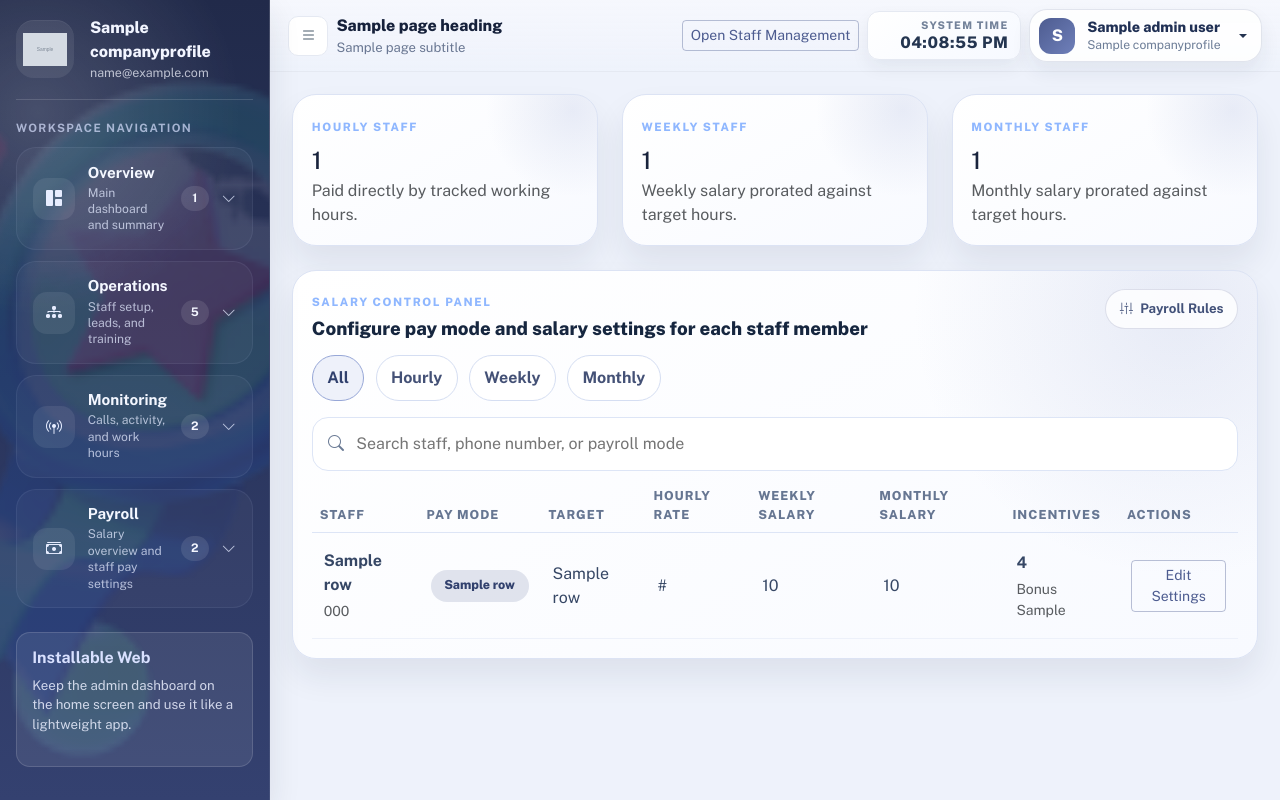
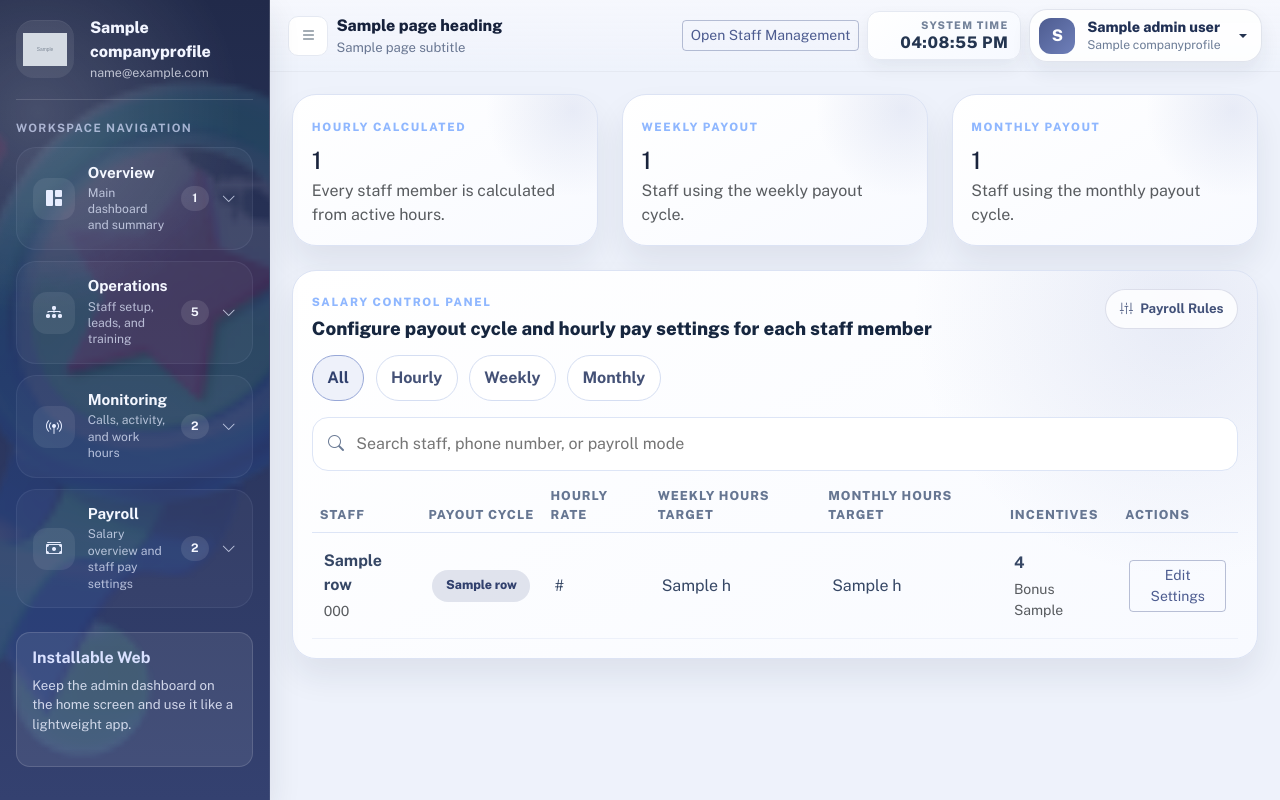
Before and after one commit to blesson7777/HEAVENECTION, a Django app: template templates/admin_salary_control.html in a window 1280 px wide. Run offline with Django 5.2, Linux system fonts and the light colour scheme; tables that the repository leaves empty hold one stand-in row (values such as "Sample post"); the template is opened without the code that fills it: values that come from a table or form of the project are taken from there, most other values are stand-ins (such as "Sample title", 1, 10 or a date in 2020); grey boxes marked "Sample" are stand-in pictures; some libraries are stand-ins or nearby versions.

Commit message:
Switch payroll views to hourly-based salary cycles

```diff
--- a/static/js/heavenection-calltrack.js
+++ b/static/js/heavenection-calltrack.js
@@ -761,8 +761,6 @@
         const phoneInput = document.getElementById("salaryControlPhone");
         const compensationTypeInput = document.getElementById("salaryCompensationType");
         const hourlyRateInput = document.getElementById("salaryHourlyRate");
-        const weeklyAmountInput = document.getElementById("salaryWeeklyAmount");
-        const monthlyAmountInput = document.getElementById("salaryMonthlyAmount");
         const targetWeekInput = document.getElementById("salaryTargetHoursWeek");
         const targetMonthInput = document.getElementById("salaryTargetHoursMonth");
         const callRateInput = document.getElementById("salaryCallRate");
@@ -792,8 +790,6 @@
                 phoneInput.value = button.dataset.phone || "";
                 compensationTypeInput.value = button.dataset.compensationType || "hourly";
                 hourlyRateInput.value = button.dataset.hourlyRate || "150";
-                weeklyAmountInput.value = button.dataset.weeklySalary || "0";
-                monthlyAmountInput.value = button.dataset.monthlySalary || "0";
                 targetWeekInput.value = button.dataset.targetHoursWeek || "48";
                 targetMonthInput.value = button.dataset.targetHoursMonth || "208";
                 callRateInput.value = button.dataset.callRate || "3";
@@ -818,8 +814,6 @@
             const payload = {
                 compensation_type: compensationTypeInput.value,
                 hourly_rate: hourlyRateInput.value || "0",
-                weekly_salary: weeklyAmountInput.value || "0",
-                monthly_salary: monthlyAmountInput.value || "0",
                 target_hours_per_week: targetWeekInput.value || "48",
                 target_hours_per_month: targetMonthInput.value || "208",
                 call_rate: callRateInput.value || "0",
--- a/templates/admin_base.html
+++ b/templates/admin_base.html
@@ -18,9 +18,9 @@
     <link href="https://fonts.googleapis.com/css2?family=Public+Sans:wght@400;500;600;700;800&display=swap" rel="stylesheet">
     <link href="https://cdn.jsdelivr.net/npm/bootstrap@5.3.3/dist/css/bootstrap.min.css" rel="stylesheet">
     <link href="https://cdn.jsdelivr.net/npm/bootstrap-icons@1.11.3/font/bootstrap-icons.min.css" rel="stylesheet">
-    <link rel="stylesheet" href="{% static 'css/style.css' %}?v=20260327f">
-    <link rel="stylesheet" href="{% static 'css/dashboard.css' %}?v=20260327f">
-    <link rel="stylesheet" href="{% static 'css/heavenection-calltrack.css' %}?v=20260327f">
+    <link rel="stylesheet" href="{% static 'css/style.css' %}?v=20260327g">
+    <link rel="stylesheet" href="{% static 'css/dashboard.css' %}?v=20260327g">
+    <link rel="stylesheet" href="{% static 'css/heavenection-calltrack.css' %}?v=20260327g">
 </head>
 <body class="mf-theme-admin hc-admin-web">
 <div class="hc-network-overlay" id="heavenectionNetworkOverlay" hidden>
@@ -285,10 +285,10 @@ window.heavenectionAdmin = {
 </script>
 <script src="https://cdn.jsdelivr.net/npm/bootstrap@5.3.3/dist/js/bootstrap.bundle.min.js"></script>
 <script src="https://cdn.jsdelivr.net/npm/chart.js"></script>
-<script src="{% static 'js/heavenection-network.js' %}?v=20260327f"></script>
-<script src="{% static 'js/dashboard-ux.js' %}?v=20260327f"></script>
-<script src="{% static 'js/heavenection-calltrack.js' %}?v=20260327f"></script>
-<script src="{% static 'js/heavenection-pwa.js' %}?v=20260327f"></script>
+<script src="{% static 'js/heavenection-network.js' %}?v=20260327g"></script>
+<script src="{% static 'js/dashboard-ux.js' %}?v=20260327g"></script>
+<script src="{% static 'js/heavenection-calltrack.js' %}?v=20260327g"></script>
+<script src="{% static 'js/heavenection-pwa.js' %}?v=20260327g"></script>
 {% block extra_scripts %}{% endblock %}
 </body>
 </html>
--- a/templates/admin_salary_control.html
+++ b/templates/admin_salary_control.html
@@ -8,23 +8,23 @@
 <section class="row g-4 animate-on-scroll">
     <div class="col-sm-4">
         <div class="hc-surface-card">
-            <span class="mf-db2-kicker">Hourly Staff</span>
-            <h4 class="mt-2 mb-1">{{ summary.hourly_count }}</h4>
-            <p class="text-muted mb-0">Paid directly by tracked working hours.</p>
+            <span class="mf-db2-kicker">Hourly Calculated</span>
+            <h4 class="mt-2 mb-1">{{ summary.hourly_tracking_count }}</h4>
+            <p class="text-muted mb-0">Every staff member is calculated from active hours.</p>
         </div>
     </div>
     <div class="col-sm-4">
         <div class="hc-surface-card">
-            <span class="mf-db2-kicker">Weekly Staff</span>
+            <span class="mf-db2-kicker">Weekly Payout</span>
             <h4 class="mt-2 mb-1">{{ summary.weekly_count }}</h4>
-            <p class="text-muted mb-0">Weekly salary prorated against target hours.</p>
+            <p class="text-muted mb-0">Staff using the weekly payout cycle.</p>
         </div>
     </div>
     <div class="col-sm-4">
         <div class="hc-surface-card">
-            <span class="mf-db2-kicker">Monthly Staff</span>
+            <span class="mf-db2-kicker">Monthly Payout</span>
             <h4 class="mt-2 mb-1">{{ summary.monthly_count }}</h4>
-            <p class="text-muted mb-0">Monthly salary prorated against target hours.</p>
+            <p class="text-muted mb-0">Staff using the monthly payout cycle.</p>
         </div>
     </div>
 </section>
@@ -33,7 +33,7 @@
     <div class="mf-db2-panel-head mb-3">
         <div>
             <span class="mf-db2-kicker">Salary Control Panel</span>
-            <h5>Configure pay mode and salary settings for each staff member</h5>
+            <h5>Configure payout cycle and hourly pay settings for each staff member</h5>
         </div>
         <span class="hc-sync-pill"><i class="bi bi-sliders2-vertical"></i> Payroll Rules</span>
     </div>
@@ -55,11 +55,10 @@
             <thead>
                 <tr>
                     <th>Staff</th>
-                    <th>Pay Mode</th>
-                    <th>Target</th>
+                    <th>Payout Cycle</th>
                     <th>Hourly Rate</th>
-                    <th>Weekly Salary</th>
-                    <th>Monthly Salary</th>
+                    <th>Weekly Hours Target</th>
+                    <th>Monthly Hours Target</th>
                     <th>Incentives</th>
                     <th>Actions</th>
                 </tr>
@@ -72,10 +71,9 @@
                         <div class="text-muted small">{{ row.phone }}</div>
                     </td>
                     <td><span class="hc-status {% if row.compensation_type == 'hourly' %}hc-status-new{% elif row.compensation_type == 'weekly' %}hc-status-warning{% else %}hc-status-primary{% endif %}">{{ row.compensation_type_label }}</span></td>
-                    <td>{{ row.target_label }}</td>
                     <td>{{ row.hourly_rate }}</td>
-                    <td>{{ row.weekly_salary }}</td>
-                    <td>{{ row.monthly_salary }}</td>
+                    <td>{{ row.target_hours_per_week }} h</td>
+                    <td>{{ row.target_hours_per_month }} h</td>
                     <td>
                         <strong>{{ row.call_rate }}</strong>
                         <div class="text-muted small">Bonus {{ row.bonus_per_conversion }}</div>
@@ -129,9 +127,9 @@
                             <input type="text" class="form-control" id="salaryControlPhone" readonly>
                         </div>
                         <div class="col-md-4">
-                            <label class="form-label fw-semibold" for="salaryCompensationType">Pay Mode</label>
+                            <label class="form-label fw-semibold" for="salaryCompensationType">Payout Cycle</label>
                             <select class="form-select" id="salaryCompensationType">
-                                <option value="hourly">Hourly</option>
+                                <option value="hourly">Hourly Running</option>
                                 <option value="weekly">Weekly</option>
                                 <option value="monthly">Monthly</option>
                             </select>
@@ -145,24 +143,18 @@
                             <input type="number" class="form-control" id="salaryCallRate" step="0.01">
                         </div>
                         <div class="col-md-4">
-                            <label class="form-label fw-semibold" for="salaryWeeklyAmount">Weekly Salary</label>
-                            <input type="number" class="form-control" id="salaryWeeklyAmount" step="0.01">
-                        </div>
-                        <div class="col-md-4">
-                            <label class="form-label fw-semibold" for="salaryMonthlyAmount">Monthly Salary</label>
-                            <input type="number" class="form-control" id="salaryMonthlyAmount" step="0.01">
-                        </div>
-                        <div class="col-md-4">
                             <label class="form-label fw-semibold" for="salaryBonusRate">Bonus per Conversion</label>
                             <input type="number" class="form-control" id="salaryBonusRate" step="0.01">
                         </div>
                         <div class="col-md-6">
                             <label class="form-label fw-semibold" for="salaryTargetHoursWeek">Target Hours per Week</label>
                             <input type="number" class="form-control" id="salaryTargetHoursWeek" step="0.01">
+                            <div class="form-text">Used as a weekly work target display, not as the pay formula.</div>
                         </div>
                         <div class="col-md-6">
                             <label class="form-label fw-semibold" for="salaryTargetHoursMonth">Target Hours per Month</label>
                             <input type="number" class="form-control" id="salaryTargetHoursMonth" step="0.01">
+                            <div class="form-text">Used as a monthly work target display, not as the pay formula.</div>
                         </div>
                     </div>
                     <div id="salaryControlFeedback" class="hc-form-feedback d-none mt-3"></div>
```
Also changed, not shown: backend/apps/telecalling/serializers.py (+0 -16 lines), backend/apps/telecalling/services.py (+41 -36 lines), templates/admin_salary.html (+27 -25 lines).
